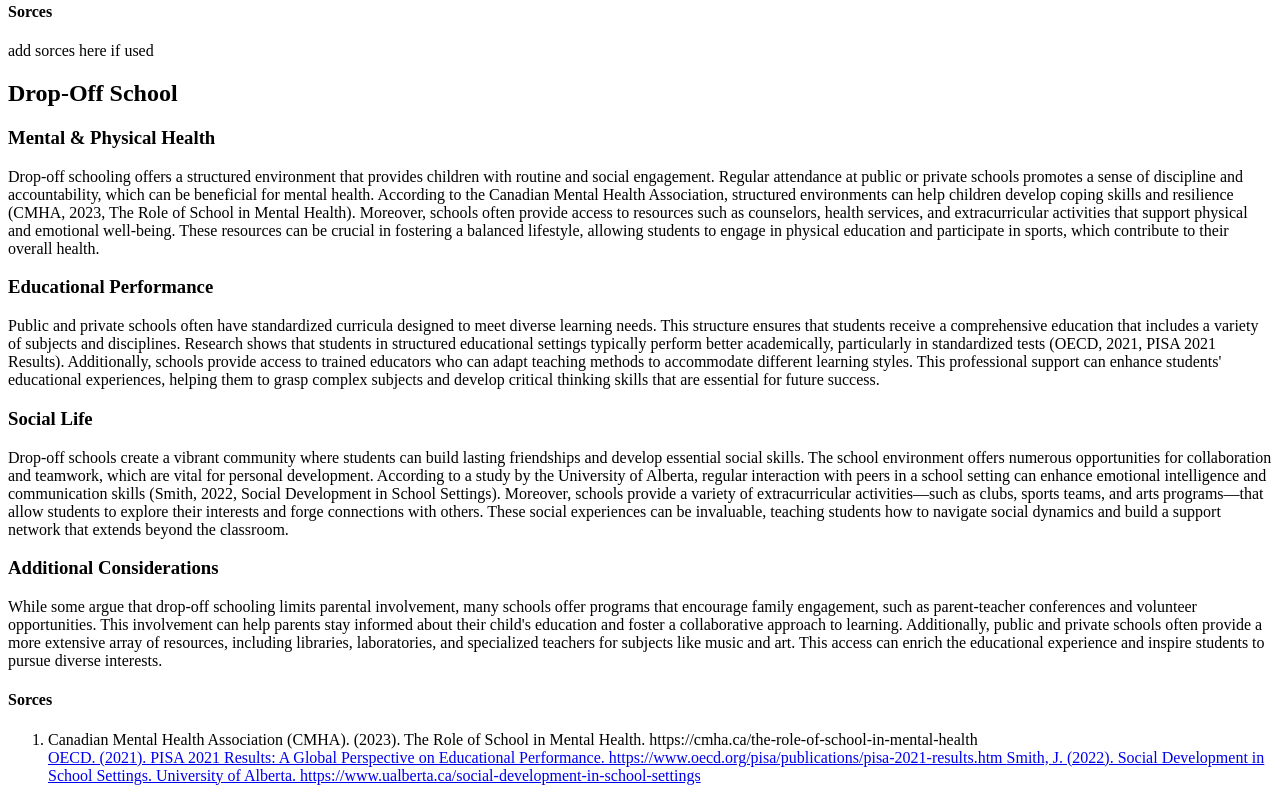
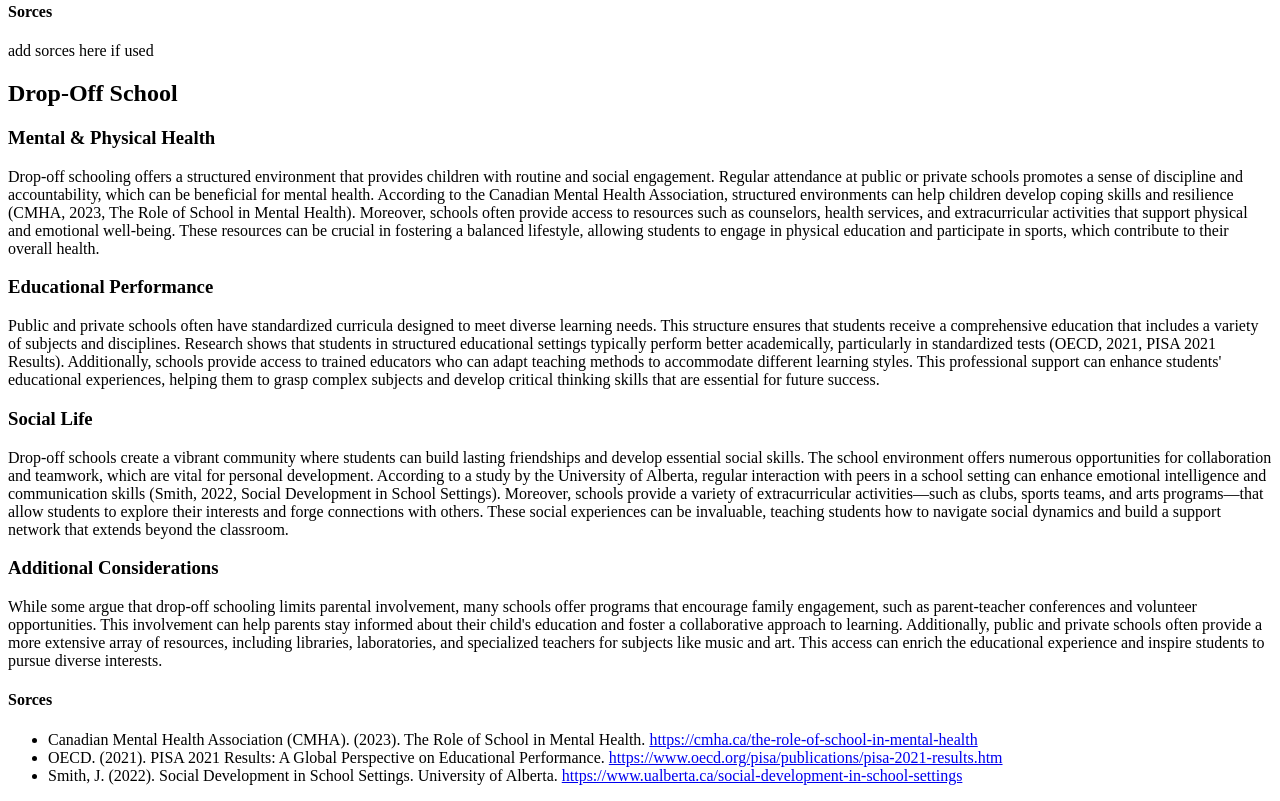
Before and after one commit to l-seif/seif_laila_midterm, a plain HTML site: page index.html in a window 1280 px wide. Shown: the part 557-1358 px from the top of the page. Drawn offline with Linux system fonts and the light colour scheme.

Commit message:
Fix up regarding sources
I just fixed up my format for my citing. Making it into ul and having the links be shown

```diff
--- a/index.html
+++ b/index.html
@@ -57,14 +57,14 @@
     Additionally, public and private schools often provide a more extensive array of resources, including libraries, laboratories, and specialized teachers for subjects like music and art. This access can enrich the educational experience and inspire students to pursue diverse interests.</p>
 
 <h4>Sorces</h4>
-<ol>
-    <li> Canadian Mental Health Association (CMHA). (2023). The Role of School in Mental Health. https://cmha.ca/the-role-of-school-in-mental-health</li>
-    <a href="https://cmha.ca/the-role-of-school-in-mental-health"
-    <li> OECD. (2021). PISA 2021 Results: A Global Perspective on Educational Performance. https://www.oecd.org/pisa/publications/pisa-2021-results.htm</li>
-    <a href="https://www.oecd.org/pisa/publications/pisa-2021-results.htm"
-    <li> Smith, J. (2022). Social Development in School Settings. University of Alberta. https://www.ualberta.ca/social-development-in-school-settings</li>
-    <a href="https://www.ualberta.ca/social-development-in-school-settings"
-</ol>
+<ul>
+    <li> Canadian Mental Health Association (CMHA). (2023). The Role of School in Mental Health. <a href=https://cmha.ca/the-role-of-school-in-mental-health>https://cmha.ca/the-role-of-school-in-mental-health</a></li>
+
+    <li> OECD. (2021). PISA 2021 Results: A Global Perspective on Educational Performance. <a href=https://www.oecd.org/pisa/publications/pisa-2021-results.htm>https://www.oecd.org/pisa/publications/pisa-2021-results.htm</a></li>
+
+    <li> Smith, J. (2022). Social Development in School Settings. University of Alberta. <a href=https://www.ualberta.ca/social-development-in-school-settings>https://www.ualberta.ca/social-development-in-school-settings</a></li>
+
+</ul>
 <!--END DROP-OFF SCHOOL-->
 </body>
 
```
